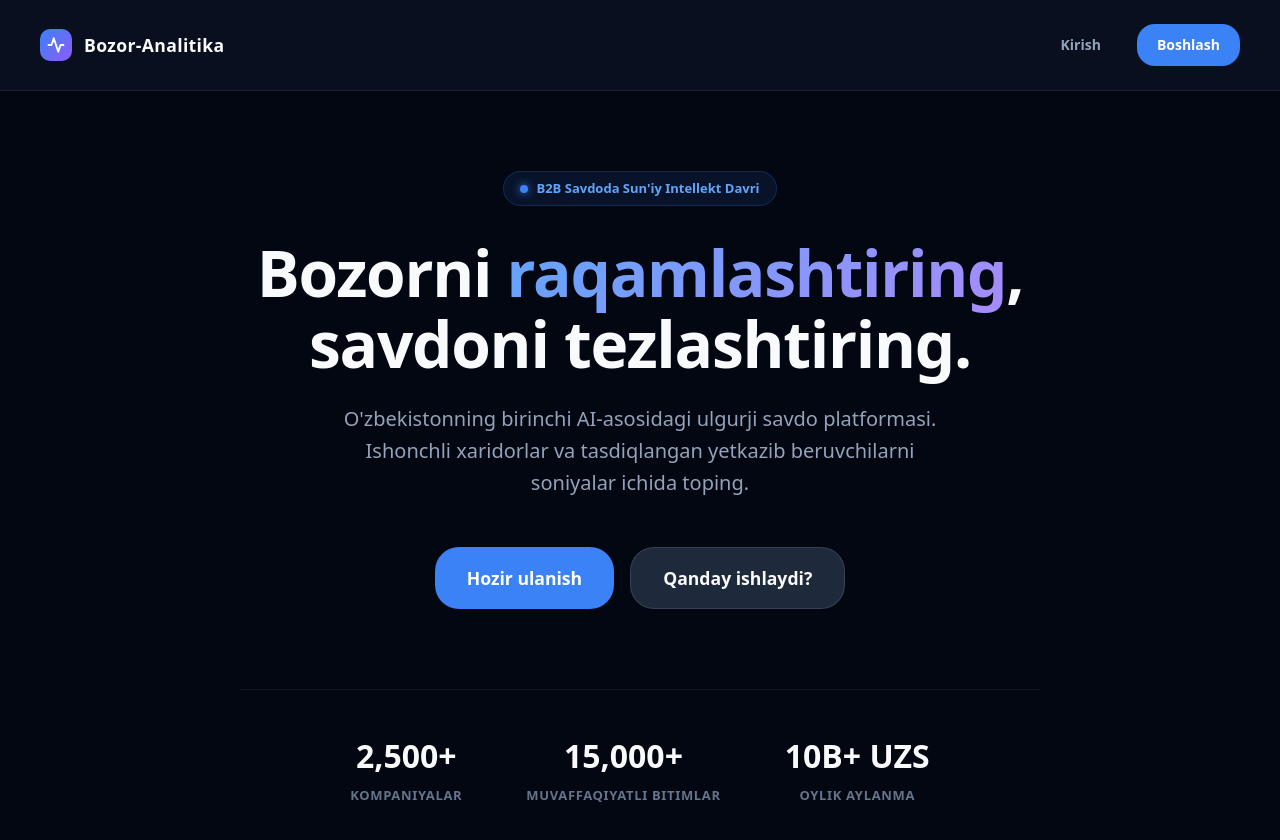
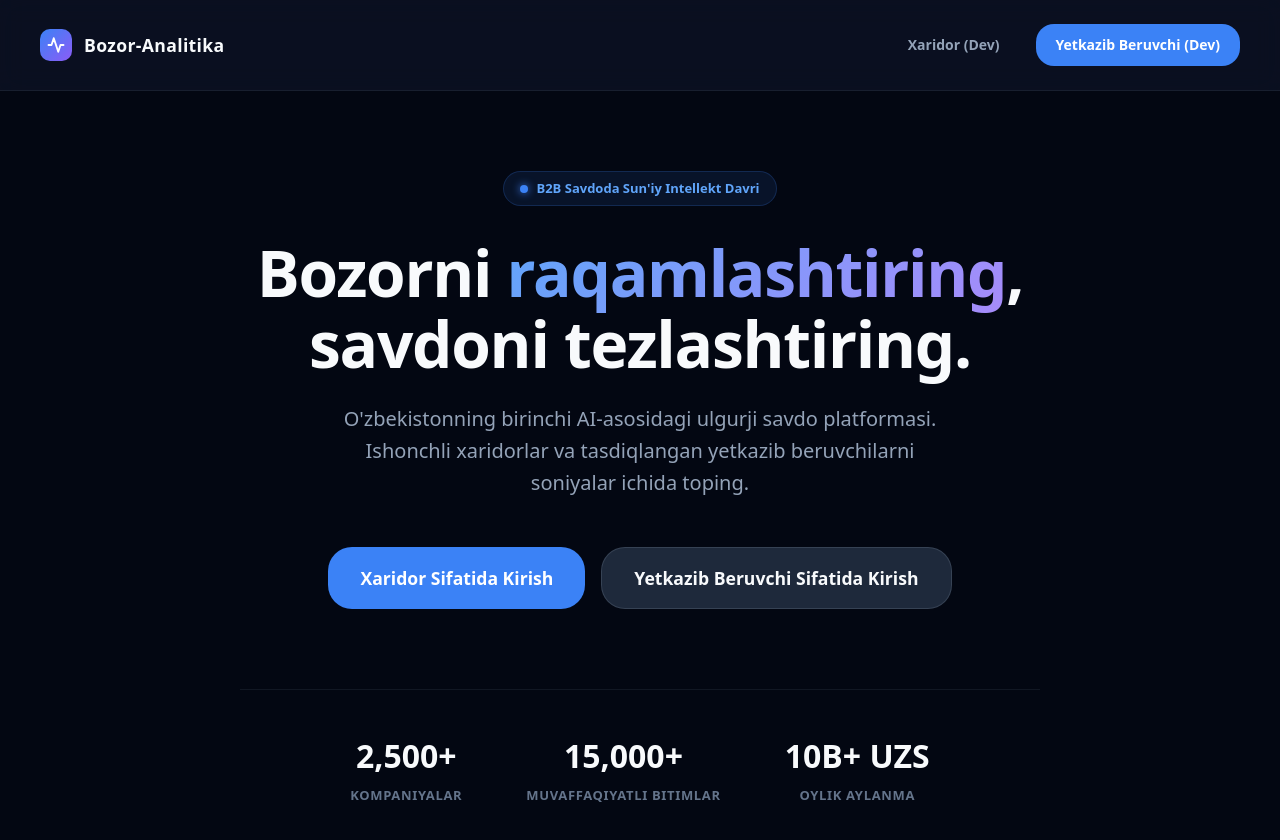
Before and after one commit to baxramov21/e-bazar, a Next.js app: page / in a window 1280 px wide. Shown: the top 840 px of the page. Built offline with nearby package versions, Linux system fonts and the light colour scheme.

Commit message:
Remove auth links and restore dev dashboard bypass

```diff
--- a/src/app/page.tsx
+++ b/src/app/page.tsx
@@ -28,8 +28,8 @@ export default function HomePage() {
           <span style={{ fontSize: "1.1rem", fontWeight: 800, letterSpacing: "0.02em" }}>Bozor-Analitika</span>
         </div>
         <div style={{ display: "flex", gap: 16 }}>
-          <Link href="/login" className="btn btn-ghost">Kirish</Link>
-          <Link href="/register" className="btn btn-primary">Boshlash</Link>
+          <Link href="/buyer/dashboard" className="btn btn-ghost">Xaridor (Dev)</Link>
+          <Link href="/supplier/dashboard" className="btn btn-primary">Yetkazib Beruvchi (Dev)</Link>
         </div>
       </nav>
 
@@ -76,12 +76,12 @@ export default function HomePage() {
         </p>
 
         <div style={{ display: 'flex', gap: 16, justifyContent: 'center', flexWrap: 'wrap' }}>
-          <Link href="/register" className="btn btn-primary btn-lg" style={{ padding: "16px 32px", fontSize: "1.1rem" }}>
-            Hozir ulanish
+          <Link href="/buyer/dashboard" className="btn btn-primary btn-lg" style={{ padding: "16px 32px", fontSize: "1.1rem" }}>
+            Xaridor Sifatida Kirish
           </Link>
-          <a href="#how-it-works" className="btn btn-secondary btn-lg" style={{ padding: "16px 32px", fontSize: "1.1rem" }}>
-            Qanday ishlaydi?
-          </a>
+          <Link href="/supplier/dashboard" className="btn btn-secondary btn-lg" style={{ padding: "16px 32px", fontSize: "1.1rem" }}>
+            Yetkazib Beruvchi Sifatida Kirish
+          </Link>
         </div>
 
         {/* Stats strip */}
```
